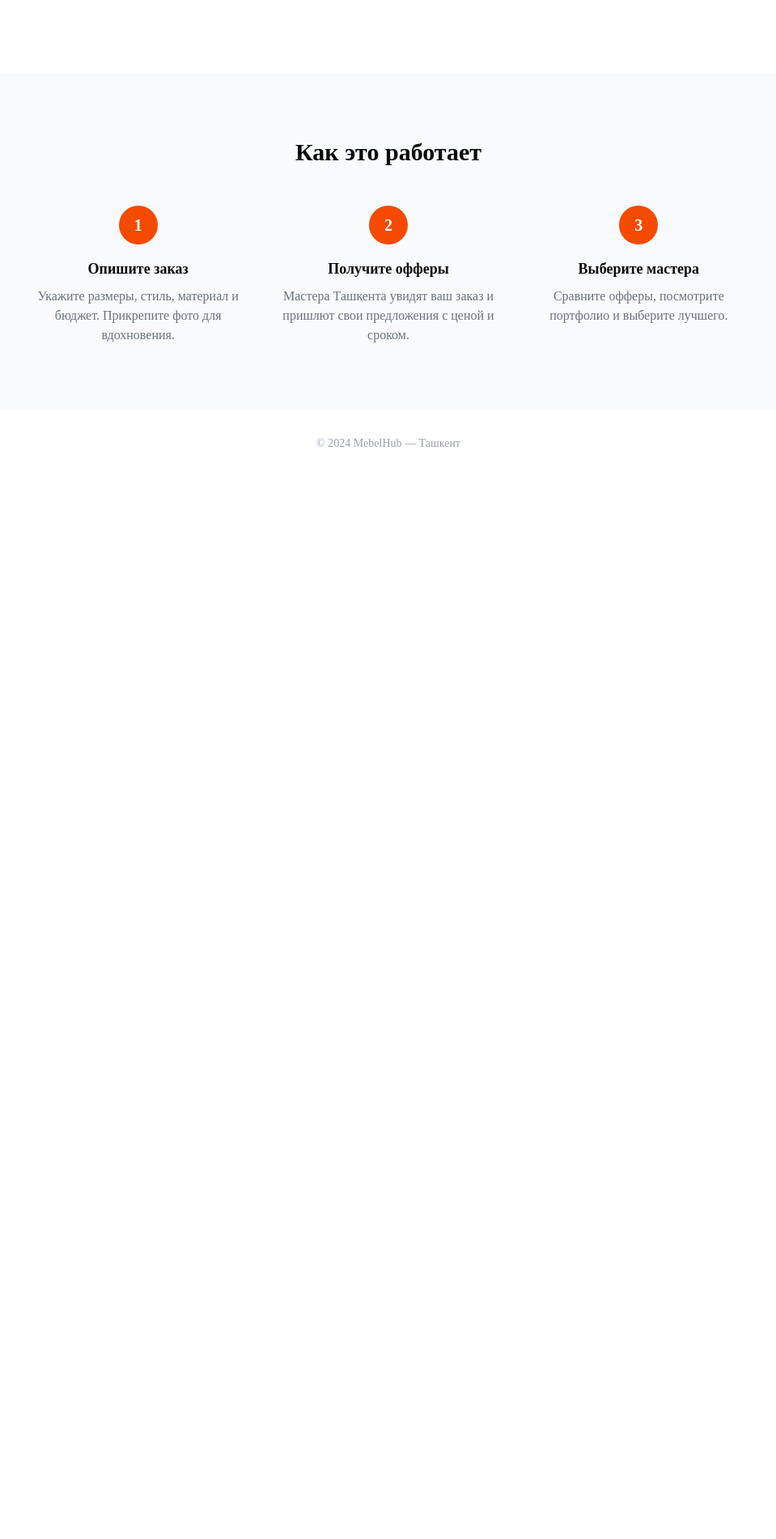
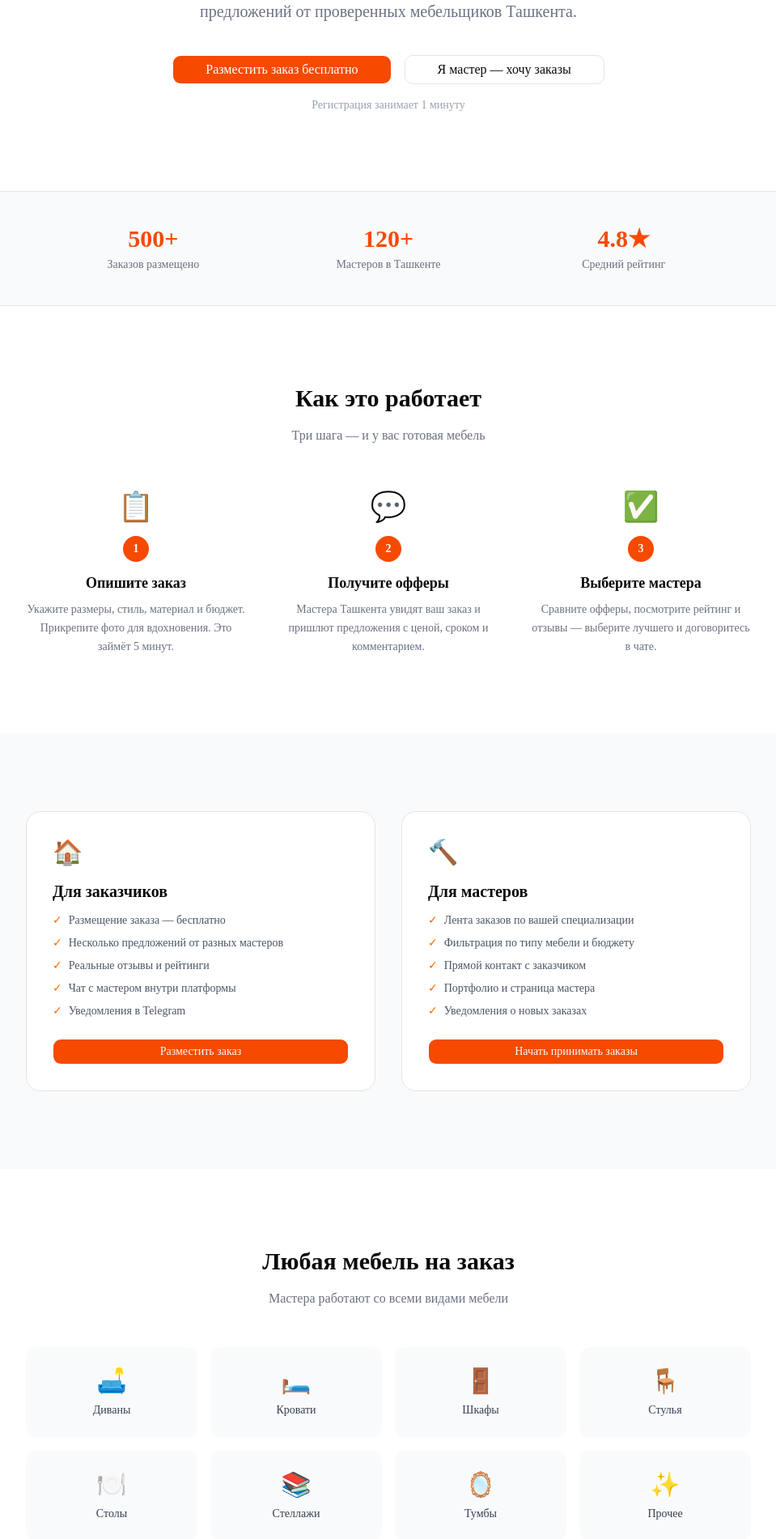
Before and after one commit to ttimoww0320/mebelhub, a Next.js app: page / in a window 1280 px wide. Shown: the part 419-2320 px from the top of the page at 81% size, without its empty margins (160-1119 px from the left). Before the commit the page ends 1009 px from the top, so only its background shows below. Built offline with nearby package versions, Linux system fonts and the light colour scheme.

Commit message:
Redesign landing page with stats, features, furniture types and CTA sections

```diff
--- a/app/page.tsx
+++ b/app/page.tsx
@@ -5,7 +5,7 @@ export default function HomePage() {
   return (
     <main className="min-h-screen bg-white">
       {/* Navbar */}
-      <nav className="border-b px-6 py-4 flex items-center justify-between">
+      <nav className="border-b px-6 py-4 flex items-center justify-between sticky top-0 bg-white z-10">
         <span className="text-xl font-bold text-orange-600">MebelHub</span>
         <div className="flex gap-3">
           <Link href="/login">
@@ -18,52 +18,178 @@ export default function HomePage() {
       </nav>
 
       {/* Hero */}
-      <section className="max-w-4xl mx-auto px-6 py-24 text-center">
-        <h1 className="text-5xl font-bold text-gray-900 mb-6">
-          Мебель на заказ —<br />
-          <span className="text-orange-600">просто и быстро</span>
+      <section className="max-w-5xl mx-auto px-6 py-24 text-center">
+        <div className="inline-block bg-orange-50 text-orange-600 text-sm font-medium px-4 py-1.5 rounded-full mb-6">
+          Маркетплейс мебели на заказ · Ташкент
+        </div>
+        <h1 className="text-5xl md:text-6xl font-bold text-gray-900 mb-6 leading-tight">
+          Опишите мебель —<br />
+          <span className="text-orange-600">мастера предложят цену</span>
         </h1>
         <p className="text-xl text-gray-500 mb-10 max-w-2xl mx-auto">
-          Опишите вашу мебель, загрузите фото — и мастера Ташкента сами предложат вам цену и сроки.
+          Не ищите мастера сами. Разместите заказ бесплатно и получите несколько предложений от проверенных мебельщиков Ташкента.
         </p>
-        <div className="flex gap-4 justify-center">
+        <div className="flex flex-col sm:flex-row gap-4 justify-center">
           <Link href="/register?role=customer">
-            <Button size="lg" className="bg-orange-600 hover:bg-orange-700 text-white px-8">
-              Разместить заказ
+            <Button size="lg" className="bg-orange-600 hover:bg-orange-700 text-white px-10 text-base">
+              Разместить заказ бесплатно
             </Button>
           </Link>
           <Link href="/register?role=craftsman">
-            <Button size="lg" variant="outline" className="px-8">
-              Я мастер
+            <Button size="lg" variant="outline" className="px-10 text-base">
+              Я мастер — хочу заказы
             </Button>
           </Link>
+        </div>
+        <p className="text-sm text-gray-400 mt-4">Регистрация занимает 1 минуту</p>
+      </section>
+
+      {/* Stats */}
+      <section className="border-y bg-gray-50 py-10">
+        <div className="max-w-4xl mx-auto grid grid-cols-3 gap-6 text-center px-6">
+          {[
+            { value: '500+', label: 'Заказов размещено' },
+            { value: '120+', label: 'Мастеров в Ташкенте' },
+            { value: '4.8★', label: 'Средний рейтинг' },
+          ].map(({ value, label }) => (
+            <div key={label}>
+              <div className="text-3xl font-bold text-orange-600">{value}</div>
+              <div className="text-sm text-gray-500 mt-1">{label}</div>
+            </div>
+          ))}
         </div>
       </section>
 
       {/* How it works */}
-      <section className="bg-gray-50 py-20 px-6">
+      <section className="py-24 px-6">
         <div className="max-w-4xl mx-auto">
-          <h2 className="text-3xl font-bold text-center mb-12">Как это работает</h2>
-          <div className="grid md:grid-cols-3 gap-8">
+          <h2 className="text-3xl font-bold text-center mb-4">Как это работает</h2>
+          <p className="text-center text-gray-500 mb-14">Три шага — и у вас готовая мебель</p>
+          <div className="grid md:grid-cols-3 gap-10">
             {[
-              { step: '1', title: 'Опишите заказ', desc: 'Укажите размеры, стиль, материал и бюджет. Прикрепите фото для вдохновения.' },
-              { step: '2', title: 'Получите офферы', desc: 'Мастера Ташкента увидят ваш заказ и пришлют свои предложения с ценой и сроком.' },
-              { step: '3', title: 'Выберите мастера', desc: 'Сравните офферы, посмотрите портфолио и выберите лучшего.' },
-            ].map(({ step, title, desc }) => (
+              {
+                step: '1',
+                title: 'Опишите заказ',
+                desc: 'Укажите размеры, стиль, материал и бюджет. Прикрепите фото для вдохновения. Это займёт 5 минут.',
+                icon: '📋',
+              },
+              {
+                step: '2',
+                title: 'Получите офферы',
+                desc: 'Мастера Ташкента увидят ваш заказ и пришлют предложения с ценой, сроком и комментарием.',
+                icon: '💬',
+              },
+              {
+                step: '3',
+                title: 'Выберите мастера',
+                desc: 'Сравните офферы, посмотрите рейтинг и отзывы — выберите лучшего и договоритесь в чате.',
+                icon: '✅',
+              },
+            ].map(({ step, title, desc, icon }) => (
               <div key={step} className="text-center">
-                <div className="w-12 h-12 rounded-full bg-orange-600 text-white text-xl font-bold flex items-center justify-center mx-auto mb-4">
+                <div className="text-4xl mb-4">{icon}</div>
+                <div className="w-8 h-8 rounded-full bg-orange-600 text-white text-sm font-bold flex items-center justify-center mx-auto mb-3">
                   {step}
                 </div>
                 <h3 className="text-lg font-semibold mb-2">{title}</h3>
-                <p className="text-gray-500">{desc}</p>
+                <p className="text-gray-500 text-sm leading-relaxed">{desc}</p>
               </div>
             ))}
           </div>
         </div>
       </section>
 
-      <footer className="text-center py-8 text-gray-400 text-sm">
-        © 2024 MebelHub — Ташкент
+      {/* For whom */}
+      <section className="bg-gray-50 py-24 px-6">
+        <div className="max-w-4xl mx-auto grid md:grid-cols-2 gap-8">
+          <div className="bg-white rounded-2xl p-8 border">
+            <div className="text-3xl mb-4">🏠</div>
+            <h3 className="text-xl font-bold mb-3">Для заказчиков</h3>
+            <ul className="space-y-2 text-gray-600 text-sm">
+              {[
+                'Размещение заказа — бесплатно',
+                'Несколько предложений от разных мастеров',
+                'Реальные отзывы и рейтинги',
+                'Чат с мастером внутри платформы',
+                'Уведомления в Telegram',
+              ].map(item => (
+                <li key={item} className="flex items-center gap-2">
+                  <span className="text-orange-500">✓</span> {item}
+                </li>
+              ))}
+            </ul>
+            <Link href="/register?role=customer" className="mt-6 block">
+              <Button className="w-full bg-orange-600 hover:bg-orange-700">Разместить заказ</Button>
+            </Link>
+          </div>
+          <div className="bg-white rounded-2xl p-8 border">
+            <div className="text-3xl mb-4">🔨</div>
+            <h3 className="text-xl font-bold mb-3">Для мастеров</h3>
+            <ul className="space-y-2 text-gray-600 text-sm">
+              {[
+                'Лента заказов по вашей специализации',
+                'Фильтрация по типу мебели и бюджету',
+                'Прямой контакт с заказчиком',
+                'Портфолио и страница мастера',
+                'Уведомления о новых заказах',
+              ].map(item => (
+                <li key={item} className="flex items-center gap-2">
+                  <span className="text-orange-500">✓</span> {item}
+                </li>
+              ))}
+            </ul>
+            <Link href="/register?role=craftsman" className="mt-6 block">
+              <Button className="w-full bg-orange-600 hover:bg-orange-700">Начать принимать заказы</Button>
+            </Link>
+          </div>
+        </div>
+      </section>
+
+      {/* Furniture types */}
+      <section className="py-24 px-6">
+        <div className="max-w-4xl mx-auto">
+          <h2 className="text-3xl font-bold text-center mb-4">Любая мебель на заказ</h2>
+          <p className="text-center text-gray-500 mb-12">Мастера работают со всеми видами мебели</p>
+          <div className="grid grid-cols-2 md:grid-cols-4 gap-4">
+            {[
+              { icon: '🛋️', name: 'Диваны' },
+              { icon: '🛏️', name: 'Кровати' },
+              { icon: '🚪', name: 'Шкафы' },
+              { icon: '🪑', name: 'Стулья' },
+              { icon: '🍽️', name: 'Столы' },
+              { icon: '📚', name: 'Стеллажи' },
+              { icon: '🪞', name: 'Тумбы' },
+              { icon: '✨', name: 'Прочее' },
+            ].map(({ icon, name }) => (
+              <div key={name} className="flex flex-col items-center justify-center bg-gray-50 rounded-xl py-6 hover:bg-orange-50 transition-colors cursor-default">
+                <span className="text-3xl mb-2">{icon}</span>
+                <span className="text-sm font-medium text-gray-700">{name}</span>
+              </div>
+            ))}
+          </div>
+        </div>
+      </section>
+
+      {/* CTA */}
+      <section className="bg-orange-600 py-20 px-6 text-white text-center">
+        <h2 className="text-3xl font-bold mb-4">Готовы разместить заказ?</h2>
+        <p className="text-orange-100 mb-8 text-lg">Это бесплатно. Первые предложения придут уже через час.</p>
+        <Link href="/register?role=customer">
+          <Button size="lg" className="bg-white text-orange-600 hover:bg-orange-50 px-10 text-base font-semibold">
+            Начать бесплатно
+          </Button>
+        </Link>
+      </section>
+
+      <footer className="py-10 px-6 border-t">
+        <div className="max-w-4xl mx-auto flex flex-col md:flex-row items-center justify-between gap-4 text-sm text-gray-400">
+          <span className="font-bold text-orange-600 text-base">MebelHub</span>
+          <span>© 2025 MebelHub — Ташкент, Узбекистан</span>
+          <div className="flex gap-4">
+            <Link href="/login" className="hover:text-gray-600">Войти</Link>
+            <Link href="/register" className="hover:text-gray-600">Регистрация</Link>
+          </div>
+        </div>
       </footer>
     </main>
   )
```
